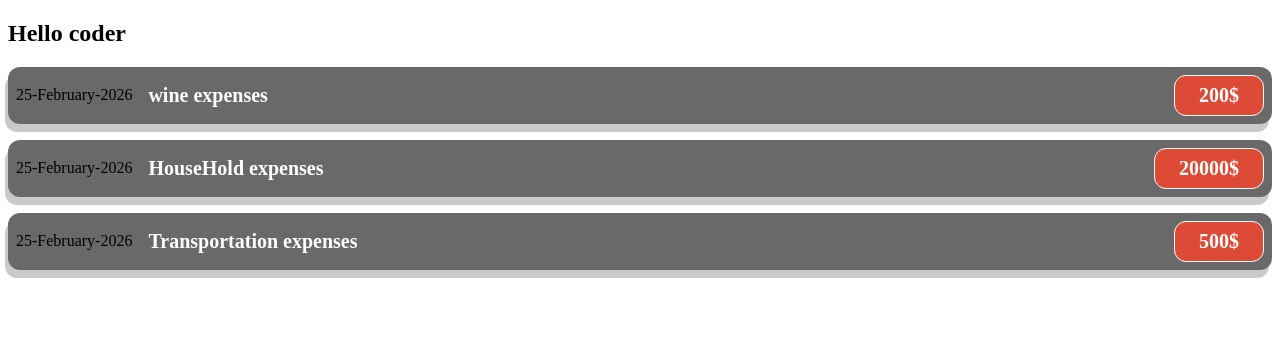
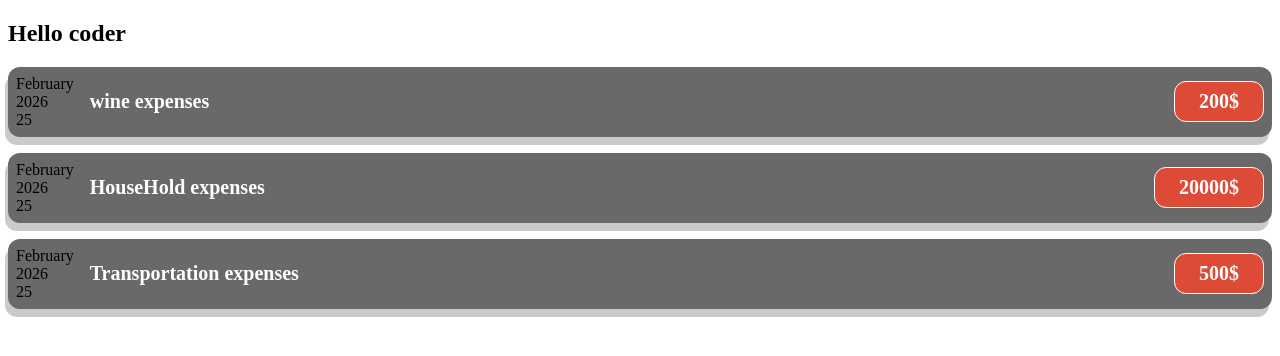
Before and after one commit to naveedkapoorkhan/ExpensesTracker, a React (Vite) app in the folder expense-stracker/: page / in a window 1280 px wide. Shown: the top 356 px of the page. Built offline with nearby package versions, Linux system fonts and the light colour scheme.

Commit message:
Update ExpenseItem component: - Use props destructuring - Map through expenses array - Improve date structure (month, year, day divs)

```diff
--- a/expense-stracker/src/components/ExpenseItem.jsx
+++ b/expense-stracker/src/components/ExpenseItem.jsx
@@ -1,14 +1,20 @@
 import './ExpenseItem.css';
 
 function ExpenseItem({expenses}) {
+  //props is always an object even if you send it array still will be object
 
   return (
     <>
+
   {
     expenses.map((expense,index)=>(
 
         <div className='expense-item' key={index}>
-      <div className='expense-item__date'>{`${expense.day}-${expense.month}-${expense.year}`}</div>
+      <div className='expense-item__date'>
+        <div className="month">{expense.month}</div>
+        <div className="year">{expense.year}</div>
+        <div className="day">{expense.day}</div>
+      </div>
       <div className='expense-item__description'>
         <h2>{expense.expenseTitle}</h2>
         <div className='expense-item__price'>{`${expense.expenseAmount}$`}</div>
```
